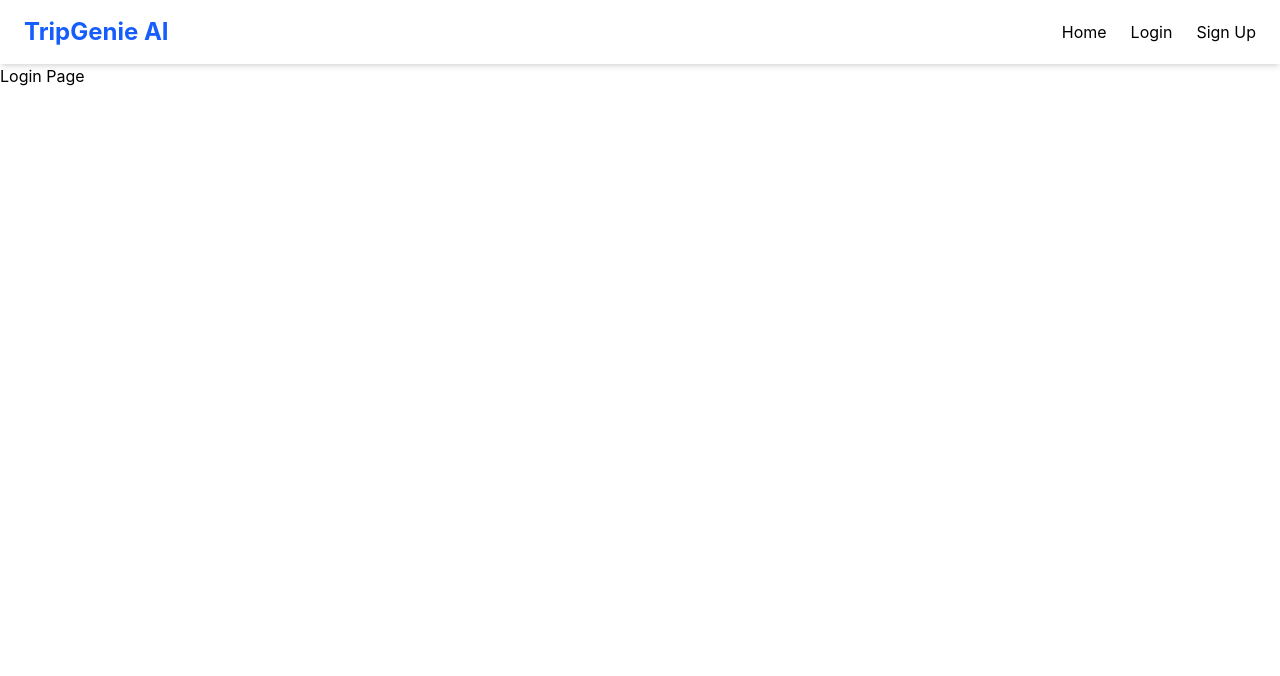
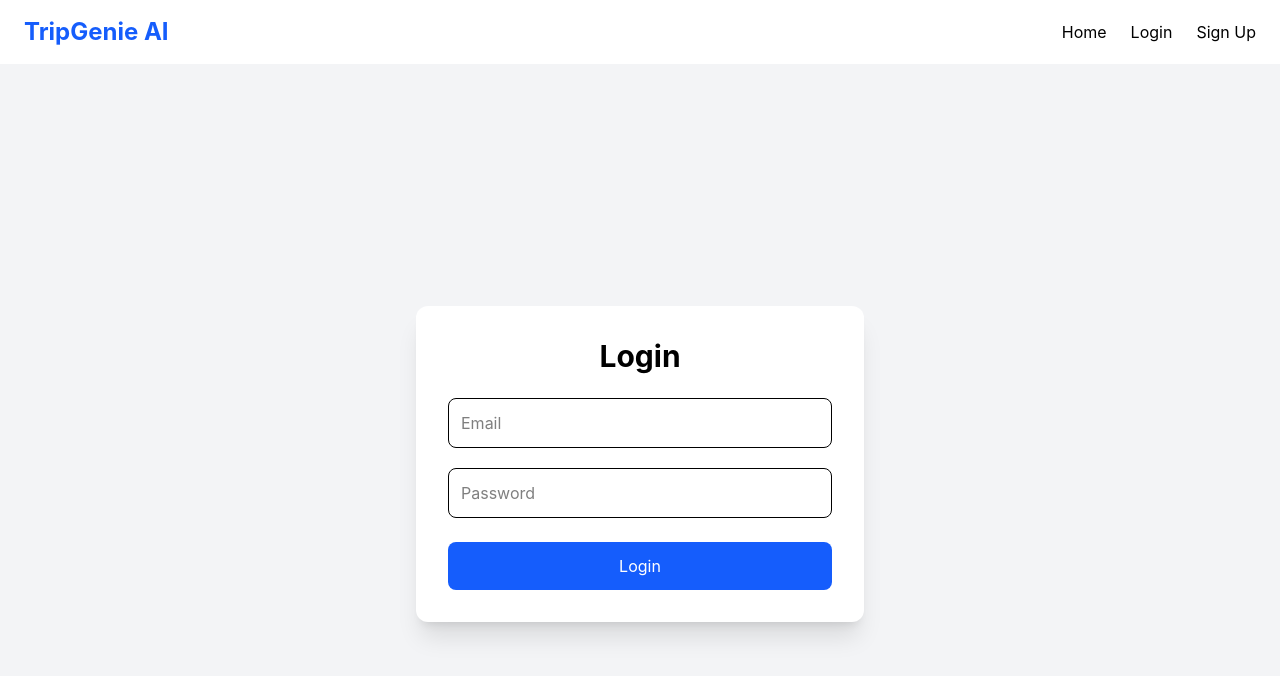
Before and after one commit to ashishkumawat28/TripGenie-AI, a React (Vite) app in the folder client/: page /login in a window 1280 px wide. Shown: the top 676 px of the page. Built offline with nearby package versions, Linux system fonts and the light colour scheme.

Commit message:
Completed authentication system with protected routes

```diff
--- a/client/src/App.jsx
+++ b/client/src/App.jsx
@@ -1,5 +1,5 @@
 import { BrowserRouter, Routes, Route } from "react-router-dom";
-
+import ProtectedRoute from "./components/auth/ProtectedRoute";
 import MainLayout from "./components/layout/MainLayout";
 
 import Home from "./pages/Home/Home";
@@ -20,7 +20,14 @@ function App() {
           <Route path="/login" element={<Login />} />
           <Route path="/register" element={<Register />} />
 
-          <Route path="/dashboard" element={<Dashboard />} />
+          <Route
+            path="/dashboard"
+            element={
+              <ProtectedRoute>
+                <Dashboard />
+              </ProtectedRoute>
+            }
+          />
           <Route path="/planner" element={<Planner />} />
           <Route path="/trips" element={<Trips />} />
           <Route path="/profile" element={<Profile />} />
--- /dev/null
+++ b/client/src/components/auth/ProtectedRoute.jsx
@@ -0,0 +1,13 @@
+import { Navigate } from "react-router-dom";
+
+function ProtectedRoute({ children }) {
+  const token = localStorage.getItem("token");
+
+  if (!token) {
+    return <Navigate to="/login" replace />;
+  }
+
+  return children;
+}
+
+export default ProtectedRoute;
--- a/client/src/pages/Dashboard/Dashboard.jsx
+++ b/client/src/pages/Dashboard/Dashboard.jsx
@@ -1,7 +1,20 @@
+import { useContext } from "react";
+import { AuthContext } from "../../context/AuthContext";
+
 function Dashboard() {
+  const { user } = useContext(AuthContext);
+
   return (
-    <div>
-      <h1>Dashboard</h1>
+    <div className="min-h-screen flex flex-col justify-center items-center">
+
+      <h1 className="text-5xl font-bold">
+        Welcome {user?.name}
+      </h1>
+
+      <p className="mt-5 text-gray-600">
+        AI Travel Dashboard
+      </p>
+
     </div>
   );
 }
--- a/client/src/pages/Login/Login.jsx
+++ b/client/src/pages/Login/Login.jsx
@@ -1,7 +1,85 @@
+import { useForm } from "react-hook-form";
+import { useNavigate } from "react-router-dom";
+import toast from "react-hot-toast";
+import API from "../../api/authApi";
+import { useContext } from "react";
+import { AuthContext } from "../../context/AuthContext";
+
 function Login() {
+  const navigate = useNavigate();
+  const { setUser } = useContext(AuthContext);
+
+  const {
+    register,
+    handleSubmit,
+    formState: { errors, isSubmitting },
+  } = useForm();
+
+  const onSubmit = async (data) => {
+    try {
+      const res = await API.post("/auth/login", data);
+
+      localStorage.setItem("token", res.data.token);
+      localStorage.setItem("user", JSON.stringify(res.data.user));
+
+      setUser(res.data.user);
+
+      toast.success(res.data.message);
+
+      navigate("/dashboard");
+    } catch (error) {
+      toast.error(
+        error.response?.data?.message || "Login Failed"
+      );
+    }
+  };
+
   return (
-    <div>
-      <h1>Login Page</h1>
+    <div className="min-h-screen flex items-center justify-center bg-gray-100">
+
+      <form
+        onSubmit={handleSubmit(onSubmit)}
+        className="bg-white shadow-xl rounded-xl p-8 w-full max-w-md"
+      >
+
+        <h1 className="text-3xl font-bold text-center mb-6">
+          Login
+        </h1>
+
+        <input
+          {...register("email", {
+            required: "Email is required",
+          })}
+          placeholder="Email"
+          className="w-full border p-3 rounded-lg mb-2"
+        />
+
+        <p className="text-red-500 text-sm mb-3">
+          {errors.email?.message}
+        </p>
+
+        <input
+          type="password"
+          {...register("password", {
+            required: "Password is required",
+          })}
+          placeholder="Password"
+          className="w-full border p-3 rounded-lg mb-2"
+        />
+
+        <p className="text-red-500 text-sm mb-4">
+          {errors.password?.message}
+        </p>
+
+        <button
+          disabled={isSubmitting}
+          className="w-full bg-blue-600 hover:bg-blue-700 text-white py-3 rounded-lg"
+        >
+          {isSubmitting ? "Logging in..." : "Login"}
+        </button>
+
+      </form>
+
     </div>
   );
 }
```
